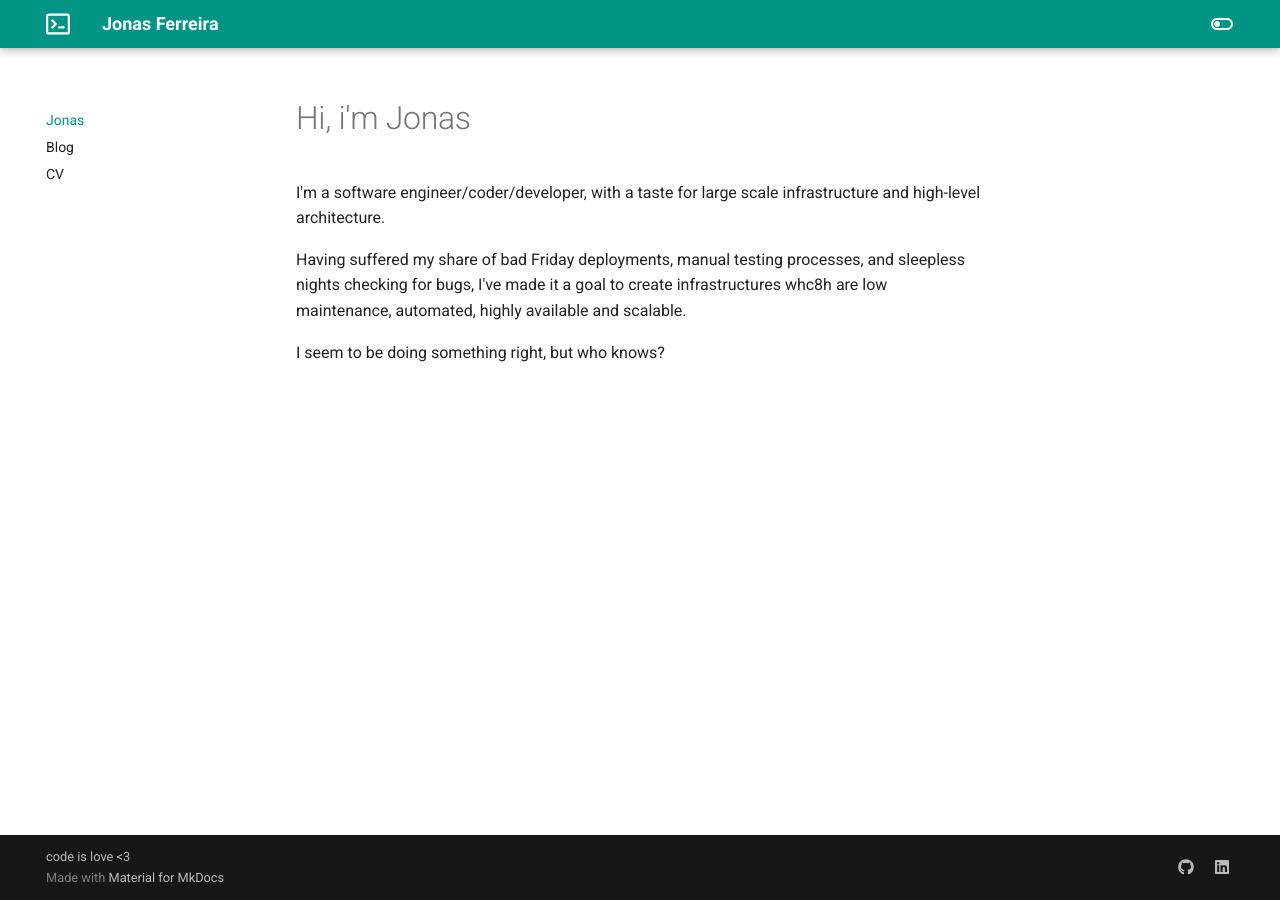
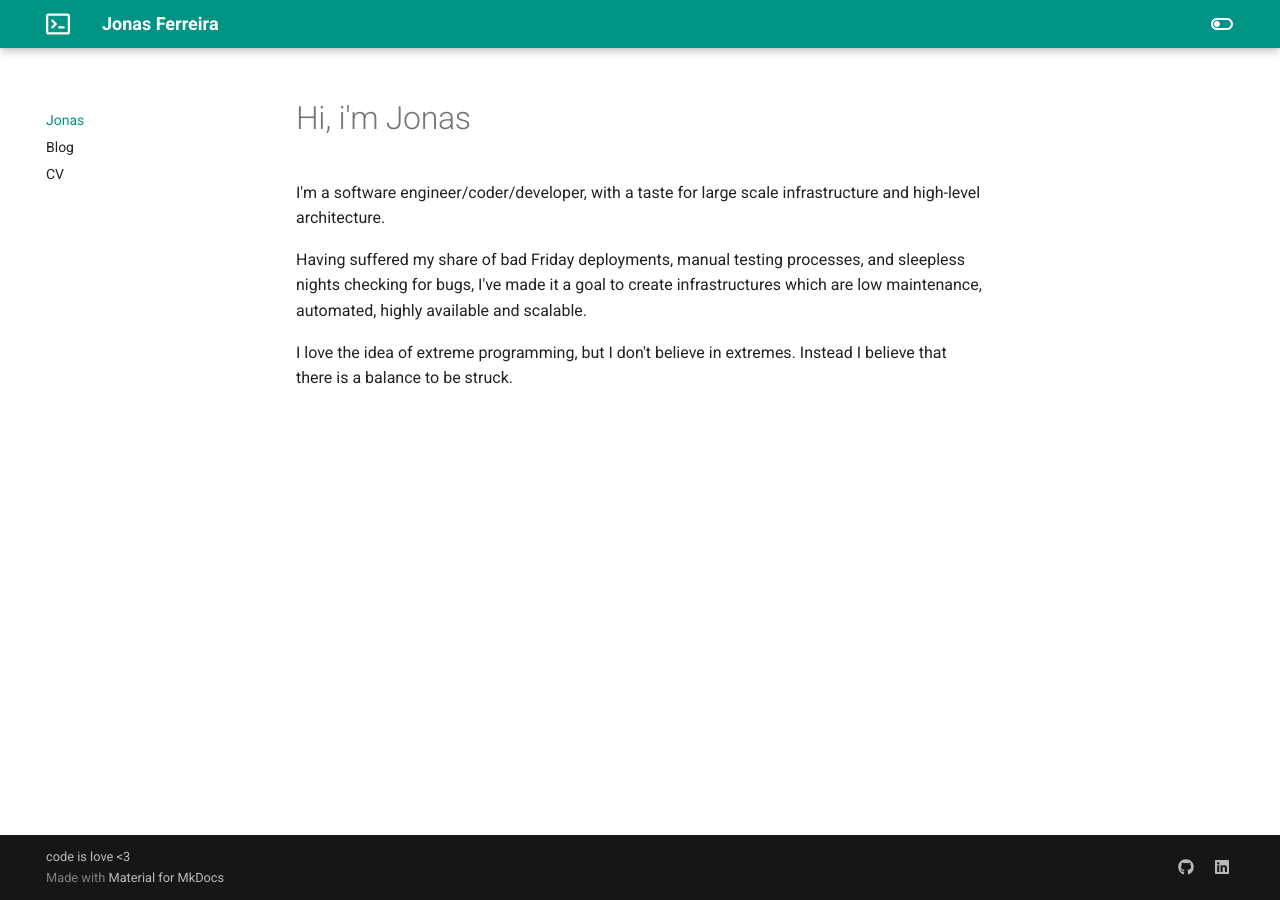
Before and after one commit to jonasmcferreira/jonasmcferreira.github.io, an MkDocs documentation site: the page built from docs/index.md, in a window 1280 px wide. Built offline with MkDocs 1.6.1 and Material for MkDocs 9.7.7, drawn with Linux system fonts in a browser that asks for light colours.

Commit message:
main modified docs/index.md

```diff
--- a/docs/index.md
+++ b/docs/index.md
@@ -2,6 +2,6 @@
 
 I'm a software engineer/coder/developer, with a taste for large scale infrastructure and high-level architecture.
 
-Having suffered my share of bad Friday deployments, manual testing processes, and sleepless nights checking for bugs, I've made it a goal to create infrastructures whc8h are low maintenance, automated, highly available and scalable.
+Having suffered my share of bad Friday deployments, manual testing processes, and sleepless nights checking for bugs, I've made it a goal to create infrastructures which are low maintenance, automated, highly available and scalable.
 
-I seem to be doing something right, but who knows?
+I love the idea of extreme programming, but I don't believe in extremes. Instead I believe that there is a balance to be struck.
```
